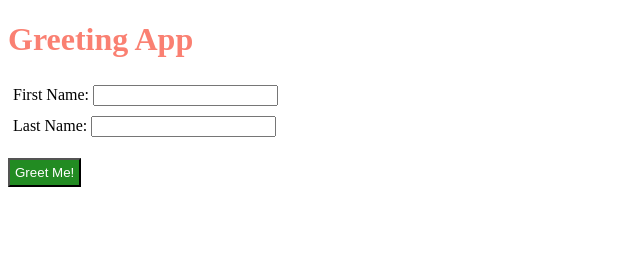
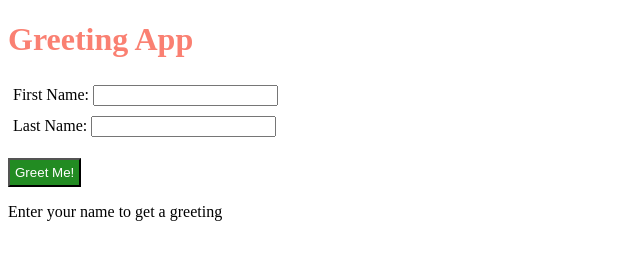
Before and after one commit to mcnadams/bootcamp-prep-day-4, a plain HTML site: page index.html in a window 1280 px wide. Shown: the whole page, without its empty margins (0-640 px from the left). Drawn offline with Linux system fonts and the light colour scheme.

Commit message:
added greeting paragraph default prompt

```diff
--- a/index.html
+++ b/index.html
@@ -25,5 +25,7 @@
     </p>
 
     <!-- show greeting -->
+    <p>Enter your name to get a greeting</p>
+
 </body>
 </html>
```
